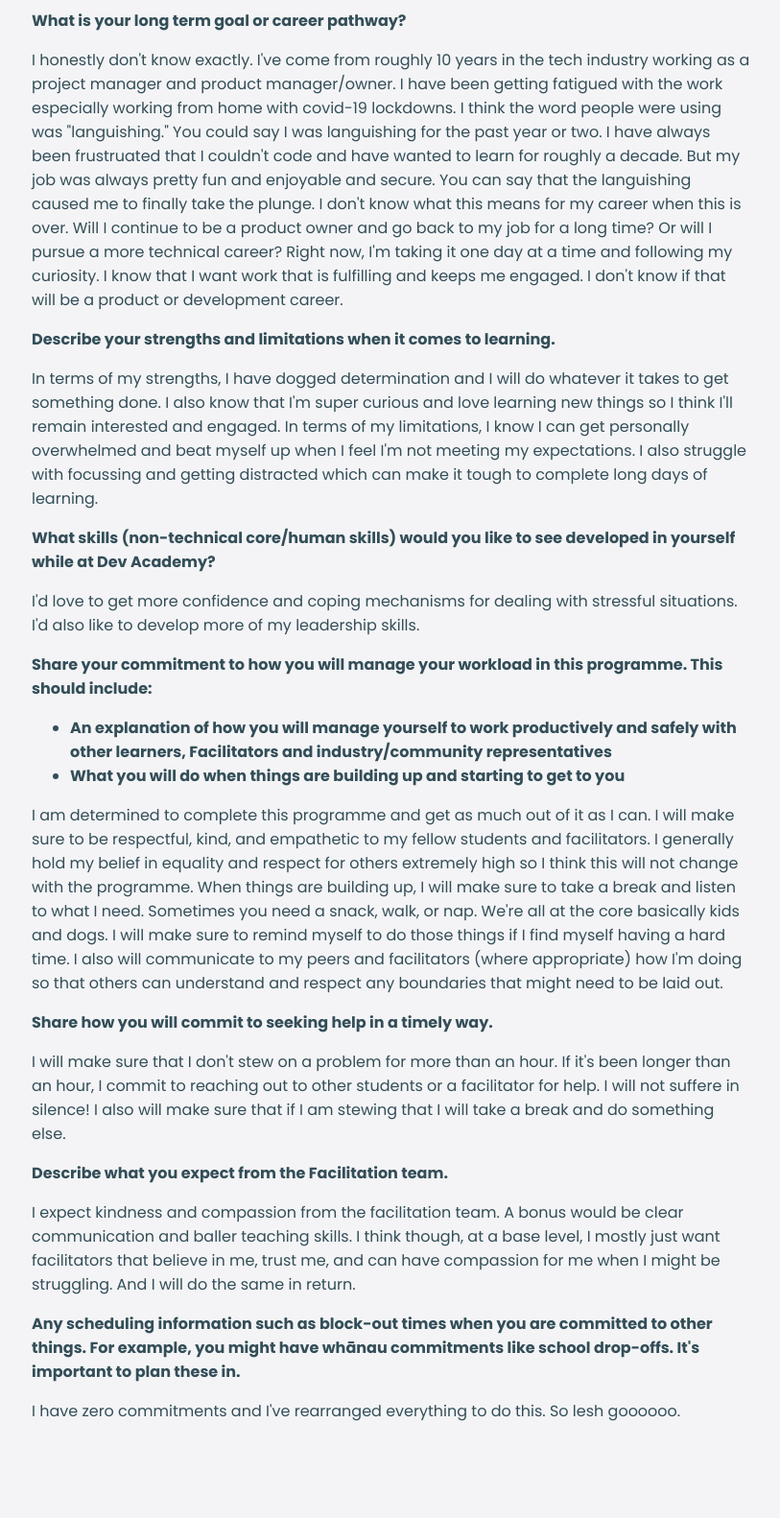
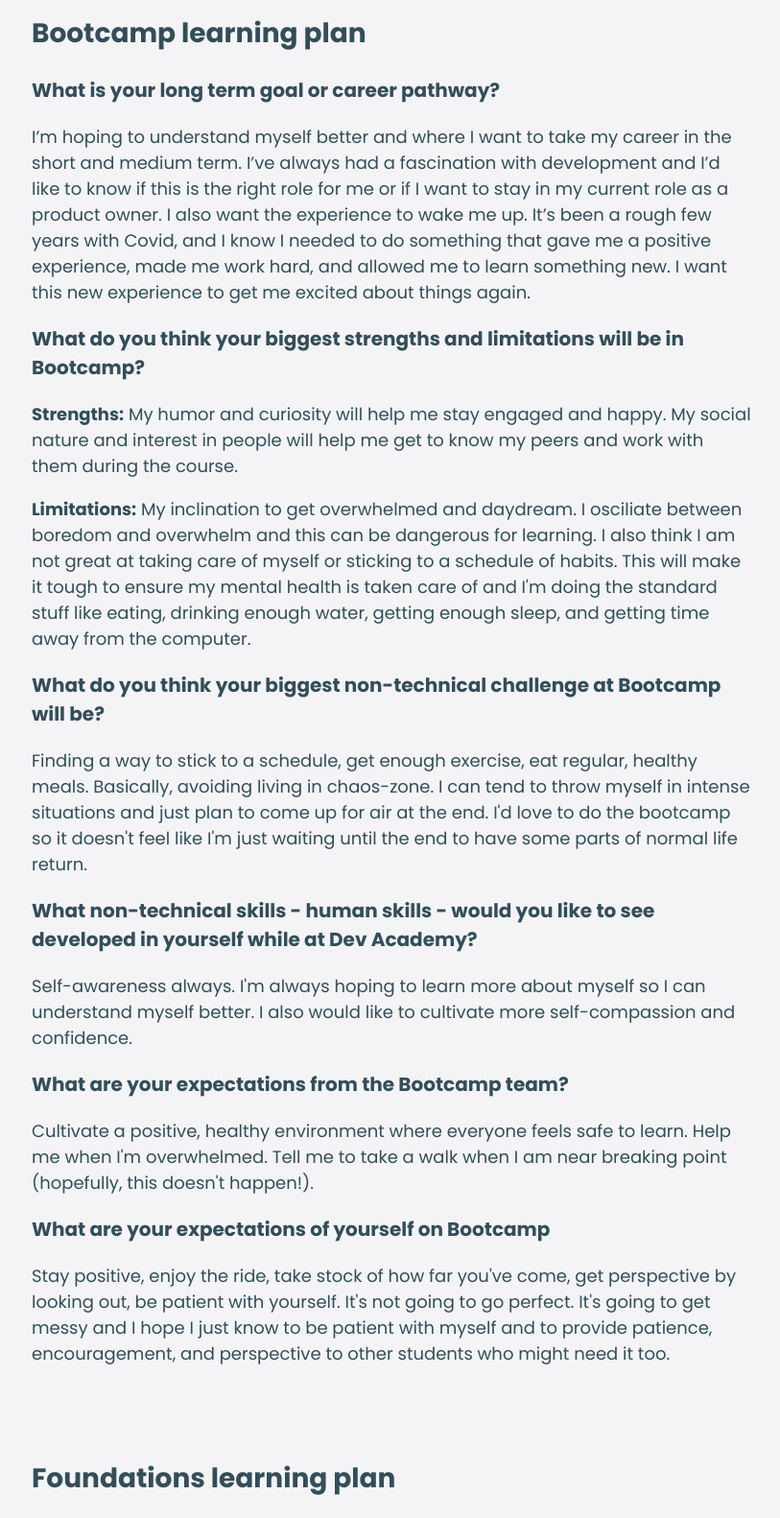
Before and after one commit to alyssa-barbieri/alyssa-barbieri.github.io, a website: page blog/learning-plan.html in a window 1280 px wide. Shown: the part 216-1798 px from the top of the page at 96% size, without its empty margins (39-852 px from the left). Before the commit the page ends 1731 px from the top, so only its background shows below. Drawn offline with nearby package versions, Linux system fonts and the light colour scheme; a web font is replaced by a local one.

Commit message:
add blogs for sprint 5

```diff
--- a/blog/learning-plan.html
+++ b/blog/learning-plan.html
@@ -23,38 +23,78 @@
 <body>
 <div class="blog-container">
   <h1>My learning plan</h1>
-          <p><strong>What is your long term goal or career pathway?</strong></p>
-          <p>I honestly don't know exactly. I've come from roughly 10 years in the tech industry working as a project manager and product manager/owner.
+  <h2>Bootcamp learning plan</h2>
+  <h3>What is your long term goal or career pathway?</h3>
+  <p>
+    I’m hoping to understand myself better and where I want to take my career in the short and medium term. I’ve always had a fascination with development and I’d like to know if this is the right role for me or if I want to stay in my current role as a product owner. I also want the experience to wake me up. It’s been a rough few years with Covid, and I know I needed to do something that gave me a positive experience, made me work hard, and allowed me to learn something new. I want this new experience to get me excited about things again.
+  </p>
+  <h3>What do you think your biggest strengths and limitations will be in Bootcamp?</h3>
+  <p>
+    <strong>Strengths:</strong> My humor and curiosity will help me stay engaged and happy. My social nature and interest in people will help me get to know my peers and work with them during the course.
+  </p>
+  <p>
+    <strong>Limitations:</strong> My inclination to get overwhelmed and daydream. I osciliate between boredom and overwhelm and this can be dangerous for learning. I also think I am not great at taking care of myself or sticking to a schedule of habits.
+    This will make it tough to ensure my mental health is taken care of and I'm doing the standard stuff like eating, drinking enough water, getting enough sleep, and getting time away from the computer.
+  </p>
+  <h3>What do you think your biggest non-technical challenge at Bootcamp will be?</h3>
+  <p>
+    Finding a way to stick to a schedule, get enough exercise, eat regular, healthy meals. Basically, avoiding living in chaos-zone. I can tend to throw myself in intense situations and just plan to come up for air at the end. I'd love to do the bootcamp so it doesn't feel like I'm just waiting until the end to have some parts of normal life return.
+  </p>
+  <h3>What non-technical skills - human skills - would you like to see developed in yourself while at Dev Academy?</h3>
+  <p>
+    Self-awareness always. I'm always hoping to learn more about myself so I can understand myself better. I also would like to cultivate more self-compassion and confidence.
+  </p>
+  <h3>What are your expectations from the Bootcamp team?</h3>
+  <p>
+    Cultivate a positive, healthy environment where everyone feels safe to learn. Help me when I'm overwhelmed. Tell me to take a walk when I am near breaking point (hopefully, this doesn't happen!).
+  </p>
+  <h3>What are your expectations of yourself on Bootcamp</h3>
+  <p>
+    Stay positive, enjoy the ride, take stock of how far you've come, get perspective by looking out, be patient with yourself. It's not going to go perfect. It's going to get messy and I hope I just know to be patient with myself and to provide patience, encouragement, and perspective to other students who might need it too.
+  </p>
+  <br>
+  <br>
+  <h2>Foundations learning plan</h2>
+  <h3>What is your long term goal or career pathway?</h3>
+  <p>
+    I honestly don't know exactly. I've come from roughly 10 years in the tech industry working as a project manager and product manager/owner.
     I have been getting fatigued with the work especially working from home with covid-19 lockdowns. I think the word people were using was "languishing." You could say
     I was languishing for the past year or two. I have always been frustruated that I couldn't code and have wanted to learn for roughly a decade. But my job was always pretty fun and enjoyable and secure.
     You can say that the languishing caused me to finally take the plunge. I don't know what this means for my career when this is over. Will I continue to be a product owner and go back to my job for
     a long time? Or will I pursue a more technical career? Right now, I'm taking it one day at a time and following my curiosity. I know that I want work that is fulfilling and keeps me engaged. I don't know if that
-      will be a product or development career. </p>
-          <p><strong>Describe your strengths and limitations when it comes to learning.</strong></p>
-          <p>In terms of my strengths, I have dogged determination and I will do whatever it takes to get something done. I also know that I'm super curious and love learning new things so I think
-            I'll remain interested and engaged. In terms of my limitations, I know I can get personally overwhelmed and beat myself up when I feel I'm not meeting my expectations. I also struggle with
-             focussing and getting distracted which can make it tough to complete long days of learning.
+    will be a product or development career.
+  <h3>Describe your strengths and limitations when it comes to learning.</h3>
+  <p>
+    In terms of my strengths, I have dogged determination and I will do whatever it takes to get something done. I also know that I'm super curious and love learning new things so I think
+    I'll remain interested and engaged. In terms of my limitations, I know I can get personally overwhelmed and beat myself up when I feel I'm not meeting my expectations. I also struggle with focussing and getting
+    distracted which can make it tough to complete long days of learning.
   </p>
-          <p><strong>What skills (non-technical core/human skills) would you like to see developed in yourself while at Dev Academy?</strong></p>
-          <p>I'd love to get more confidence and coping mechanisms for dealing with stressful situations. I'd also like to develop more of my leadership skills.</p>
-          <p><strong>Share your commitment to how you will manage your workload in this programme. This should include:
-            <ul><li>An explanation of how you will manage yourself to work productively and safely with other learners, Facilitators and industry/community representatives</li>
-          <li>What you will do when things are building up and starting to get to you</strong></li></ul>
-          <p>I am determined to complete this programme and get as much out of it as I can. I will make sure to be respectful, kind, and empathetic to my fellow students and facilitators. I
+  <h3>What skills (non-technical core/human skills) would you like to see developed in yourself while at Dev Academy?</h3>
+  <p>
+    I'd love to get more confidence and coping mechanisms for dealing with stressful situations. I'd also like to develop more of my leadership skills.
+  </p>
+ <h3>Share your commitment to how you will manage your workload in this programme.</h3>
+  <p>
+    I am determined to complete this programme and get as much out of it as I can. I will make sure to be respectful, kind, and empathetic to my fellow students and facilitators. I
     generally hold my belief in equality and respect for others extremely high so I think this will not change with the programme. When things are building up, I will make sure to take
-            a break and listen to what I need. Sometimes you need a snack, walk, or nap. We're all at the core basically kids and dogs. I will make sure to remind myself to do those things if I find
-             myself having a hard time. I also will communicate to my peers and facilitators (where appropriate) how I'm doing so that others can understand and respect any boundaries that might
-             need to be laid out.
+    a break and listen to what I need. Sometimes you need a snack, walk, or nap. We're all at the core basically kids and dogs. I will make sure to remind myself to do those things if I find myself having a hard time. I also will communicate to my peers and
+    facilitators (where appropriate) how I'm doing so that others can understand and respect any boundaries that might need to be laid out.
   </p>
-          <p><strong>Share how you will commit to seeking help in a timely way.</strong></p>
-          <p>I will make sure that I don't stew on a problem for more than an hour. If it's been longer than an hour, I commit to reaching out to other students or a facilitator for help. I will not suffere in silence!
-            I also will make sure that if I am stewing that I will take a break and do something else.</p>
-          <p><strong>Describe what you expect from the Facilitation team.</strong></p>
-          <p>I expect kindness and compassion from the facilitation team. A bonus would be clear communication and baller teaching skills. I think though, at a base level, I mostly just want
+  <h3>Share how you will commit to seeking help in a timely way.</h3>
+  <p>
+    I will make sure that I don't stew on a problem for more than an hour. If it's been longer than an hour, I commit to reaching out to other students or a facilitator for help. I will not suffere in silence!
+    I also will make sure that if I am stewing that I will take a break and do something else.
+  </p>
+  <h3>Describe what you expect from the Facilitation team.</h3>
+  <p>
+    I expect kindness and compassion from the facilitation team. A bonus would be clear communication and baller teaching skills. I think though, at a base level, I mostly just want
     facilitators that believe in me, trust me, and can have compassion for me when I might be struggling. And I will do the same in return.
   </p>
-          <p><strong>Any scheduling information such as block-out times when you are committed to other things. For example, you might have whānau commitments like school drop-offs. It's important to plan these in.</strong></p>
-          <p>I have zero commitments and I've rearranged everything to do this. So lesh goooooo.</p></div>
+  <h3>Any scheduling information such as block-out times when you are committed to other things.</h3>
+  <p>
+    I have zero commitments and I've rearranged everything to do this. So lesh goooooo.
+  </p>
+</div>
 <script type="module" src="https://unpkg.com/ionicons@5.5.2/dist/ionicons/ionicons.esm.js"></script>
 <script nomodule src="https://unpkg.com/ionicons@5.5.2/dist/ionicons/ionicons.js"></script>
 </body>
--- a/styles/main.css
+++ b/styles/main.css
@@ -2,13 +2,17 @@ body {
   background-color: #F4F4F6;
   color: #334E58;
   font-family: 'Poppins', sans-serif;
+  font-size: 18px;
   margin: 32px 72px 32px 72px;
 }
 h1 {
-  font-size: 40px;
+  font-size: 42px;
 }
 h2 {
-  font-size: 32px;
+  font-size: 28px;
+}
+h3 {
+  font-size: 20px;
 }
 quote {
   font-family: 'Lora', serif;
@@ -96,6 +100,11 @@ quote {
   padding: 20px;
   border-radius: 10px;
 }
+.blog-entry-8 {
+  background: #c77dff;
+  padding: 20px;
+  border-radius: 10px;
+}
 .blog-container {
   width: 66%;
 }
@@ -117,6 +126,9 @@ quote {
   h2 {
     font-size: 22px;
     }
+  h3 {
+    font-size: 18px;
+  }
   body {
     font-size: 14px;
     margin-top: 32px;
```
Also changed, not shown: blog/blog.html (+1 -0 lines), blog/foundations-reflection.html (added, +60 -0 lines), index.html (+1 -0 lines). Lines whose indentation alone changed are shown as unchanged.
